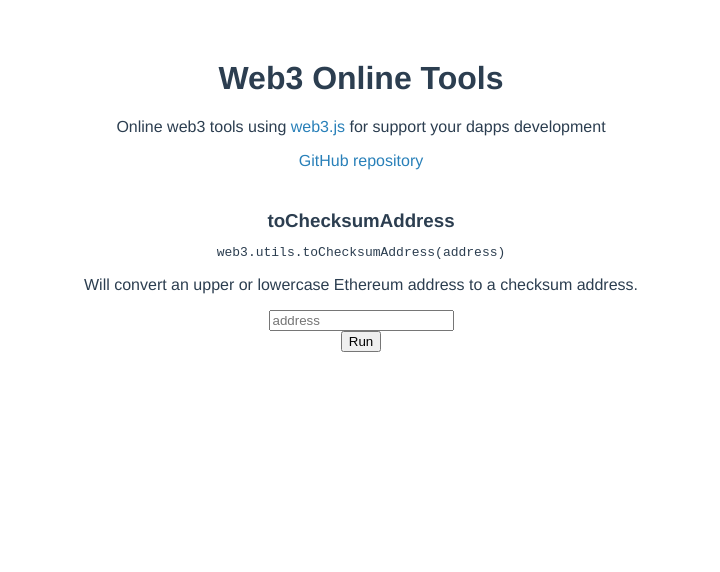
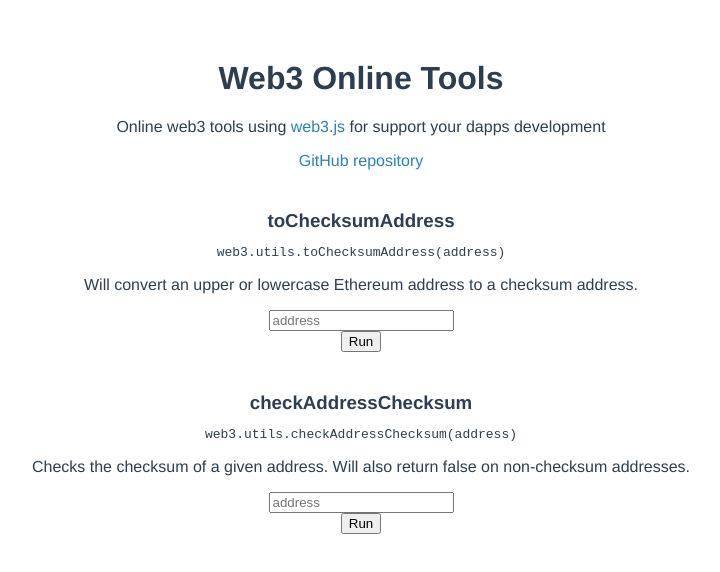
Before and after one commit to sapuri/web3-online-tools, a Vue app: page / in a window 1280 px wide. Shown: the top 572 px of the page, without its empty margins (279-999 px from the left). Built offline with nearby package versions, Linux system fonts and the light colour scheme.

Commit message:
feat: add CheckAddressChecksum

```diff
--- /dev/null
+++ b/src/components/CheckAddressChecksum.vue
@@ -0,0 +1,44 @@
+<template>
+  <div id="check-address-checksum">
+    <h3>checkAddressChecksum</h3>
+    <pre>web3.utils.checkAddressChecksum(address)</pre>
+    <p>Checks the checksum of a given address. Will also return false on non-checksum addresses.</p>
+    <div>
+      <input v-model="address" placeholder="address">
+      <br>
+      <button v-on:click="run">Run</button>
+      <p v-if="result" class="result">Result: {{ result }}</p>
+      <p v-if="errorMsg" class="error-msg">{{ errorMsg }}</p>
+    </div>
+  </div>
+</template>
+
+<script>
+  import * as web3 from "web3";
+
+  export default {
+    name: 'check-address-checksum',
+    data() {
+      return {
+        address: '',
+        result: '',
+        errorMsg: ''
+      }
+    },
+    methods: {
+      run: function () {
+        this.result = '';
+        this.errorMsg = '';
+        try {
+          this.result = web3.utils.checkAddressChecksum(this.address);
+        } catch (e) {
+          this.errorMsg = e.toString();
+        }
+      }
+    }
+  }
+</script>
+
+<style scoped>
+
+</style>
--- a/src/components/Home.vue
+++ b/src/components/Home.vue
@@ -9,16 +9,19 @@
     <p><a href="https://github.com/sapuri/web3-online-tools" target="_blank" rel="noopener">GitHub repository</a></p>
 
     <ToChecksumAddress/>
+    <CheckAddressChecksum/>
   </div>
 </template>
 
 <script>
   import ToChecksumAddress from './ToChecksumAddress.vue'
+  import CheckAddressChecksum from './CheckAddressChecksum.vue'
 
   export default {
     name: 'home',
     components: {
-      ToChecksumAddress
+      ToChecksumAddress,
+      CheckAddressChecksum
     }
   }
 </script>
```
